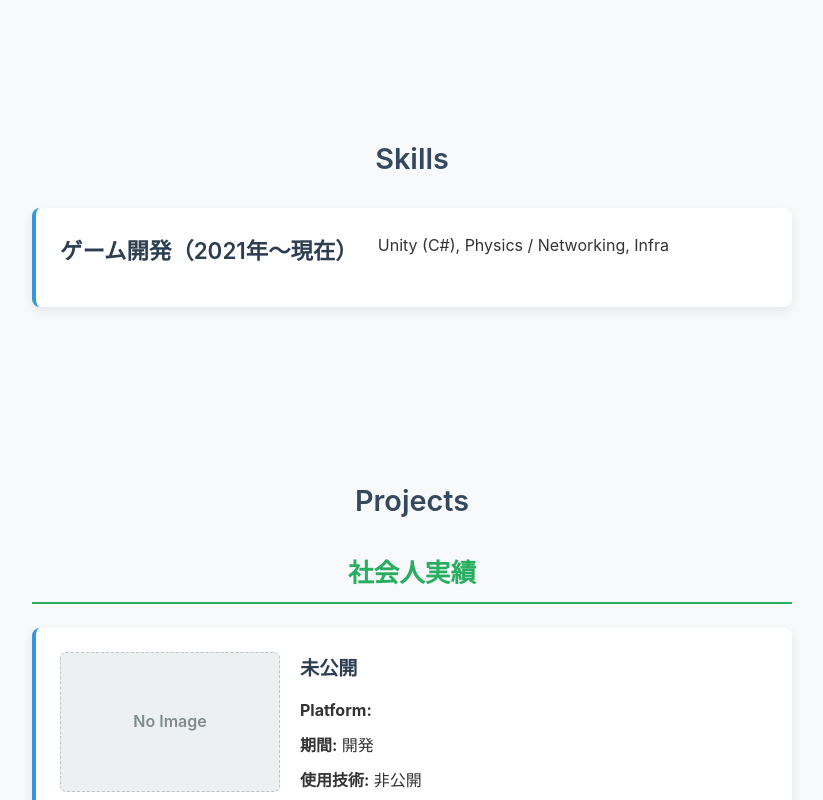
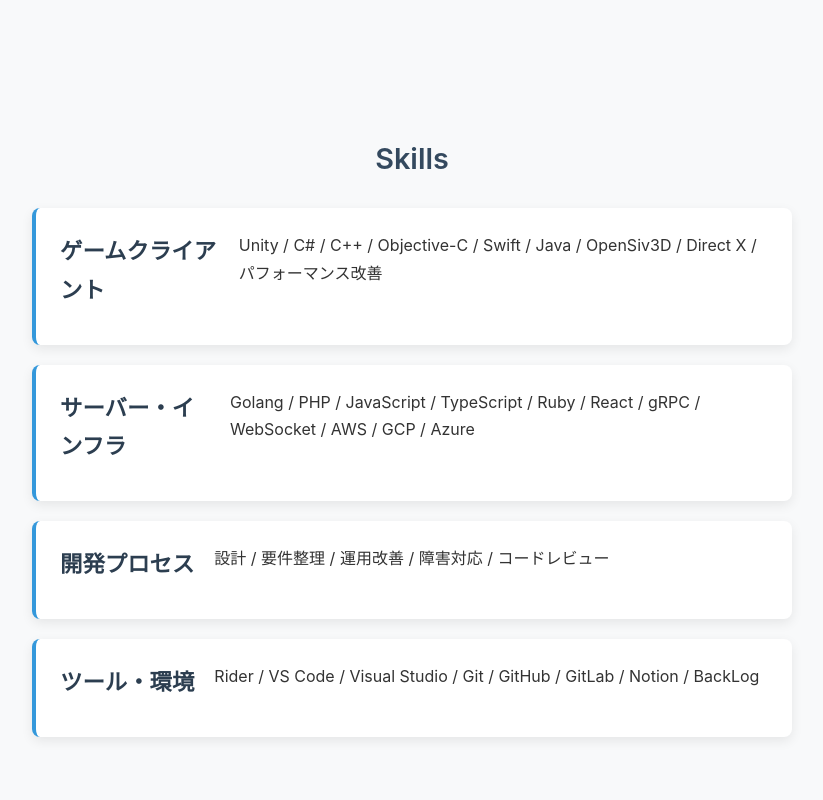
Before and after one commit to kcs-study-class/Portfolio-Sample, a React (Vite) app: page / in a window 1280 px wide. Shown: the part 1160-1960 px from the top of the page, without its empty margins (228-1051 px from the left). Built offline with nearby package versions, Linux system fonts and the light colour scheme.

Commit message:
Update Skills.

```diff
--- a/src/components/Skills.tsx
+++ b/src/components/Skills.tsx
@@ -1,13 +1,65 @@
-import React from 'react'
+import React from "react";
+
+const skillGroups = [
+  {
+    title: "ゲームクライアント",
+    items: [
+      "Unity",
+      "C#",
+      "C++",
+      "Objective-C",
+      "Swift",
+      "Java",
+      "OpenSiv3D",
+      "Direct X",
+      "パフォーマンス改善",
+    ],
+  },
+  {
+    title: "サーバー・インフラ",
+    items: [
+      "Golang",
+      "PHP",
+      "JavaScript",
+      "TypeScript",
+      "Ruby",
+      "React",
+      "gRPC",
+      "WebSocket",
+      "AWS",
+      "GCP",
+      "Azure",
+    ],
+  },
+  {
+    title: "開発プロセス",
+    items: ["設計", "要件整理", "運用改善", "障害対応", "コードレビュー"],
+  },
+  {
+    title: "ツール・環境",
+    items: [
+      "Rider",
+      "VS Code",
+      "Visual Studio",
+      "Git",
+      "GitHub",
+      "GitLab",
+      "Notion",
+      "BackLog",
+    ],
+  },
+];
 
 const Skills: React.FC = () => (
-  <section>
+  <section id="skills">
     <h2>Skills</h2>
-    <div className="project">
-      <h3>ゲーム開発（2021年〜現在）</h3>
-      <p>Unity (C#), Physics / Networking, Infra</p>
-    </div>
+    {skillGroups.map((group) => (
+      <div className="project" key={group.title}>
+        <h3>{group.title}</h3>
+        <p>{group.items.join(" / ")}</p>
+      </div>
+    ))}
   </section>
-)
+);
 
-export default Skills
+export default Skills;
```
